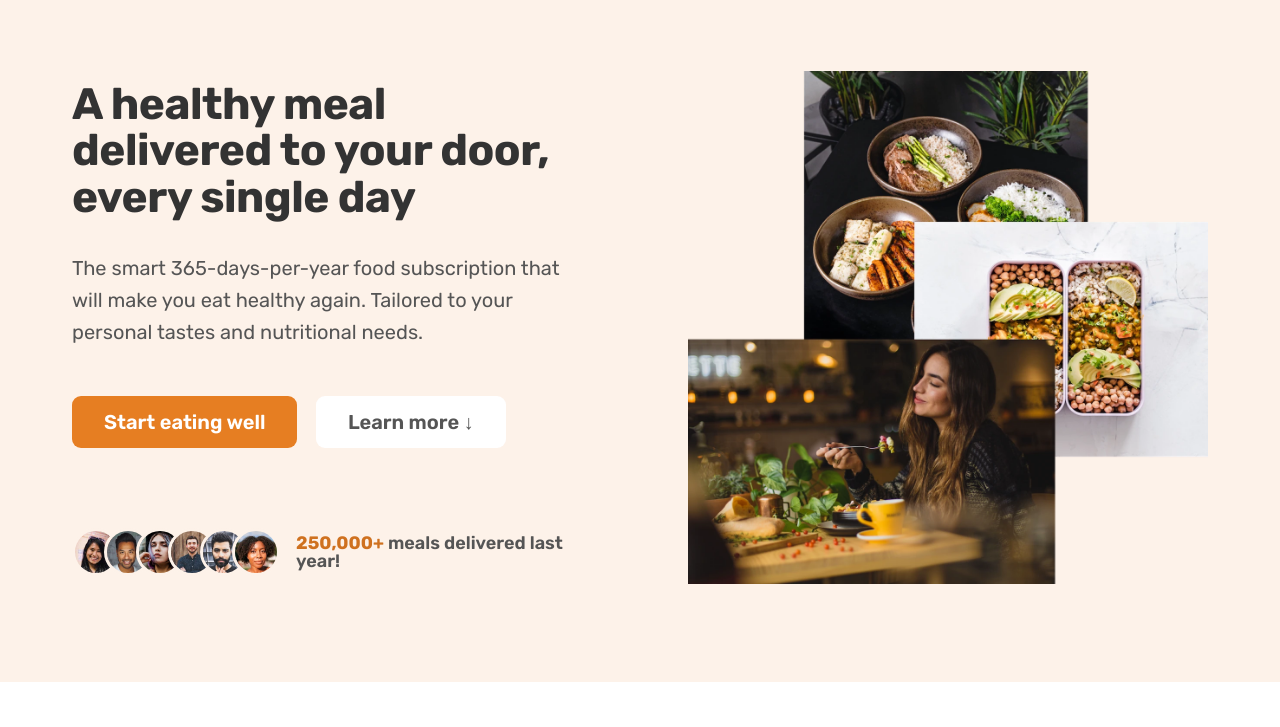
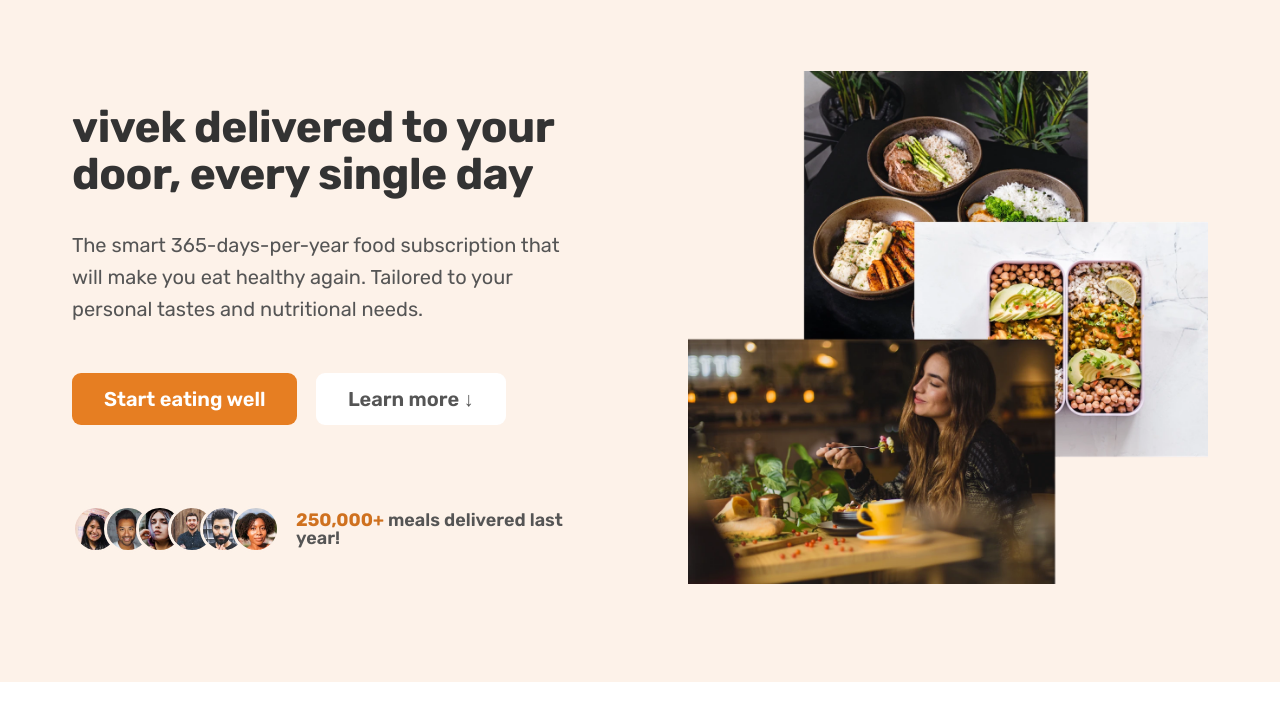
Before and after one commit to darshil-anghan/tasty-bite-food, a plain HTML site: page index.html in a window 1280 px wide. Shown: the part 73-800 px from the top of the page. Drawn offline with nearby package versions, Linux system fonts and the light colour scheme; some packages are replaced by stand-ins of ours; a script that the page names is missing.

Commit message:
Update index.html

```diff
--- a/index.html
+++ b/index.html
@@ -69,7 +69,7 @@
         <div class="hero">
           <div class="hero-text-box">
             <h1 class="heading-primary">
-              A healthy meal delivered to your door, every single day
+            vivek  delivered to your door, every single day
             </h1>
             <p class="hero-description">
               The smart 365-days-per-year food subscription that will make you
```
